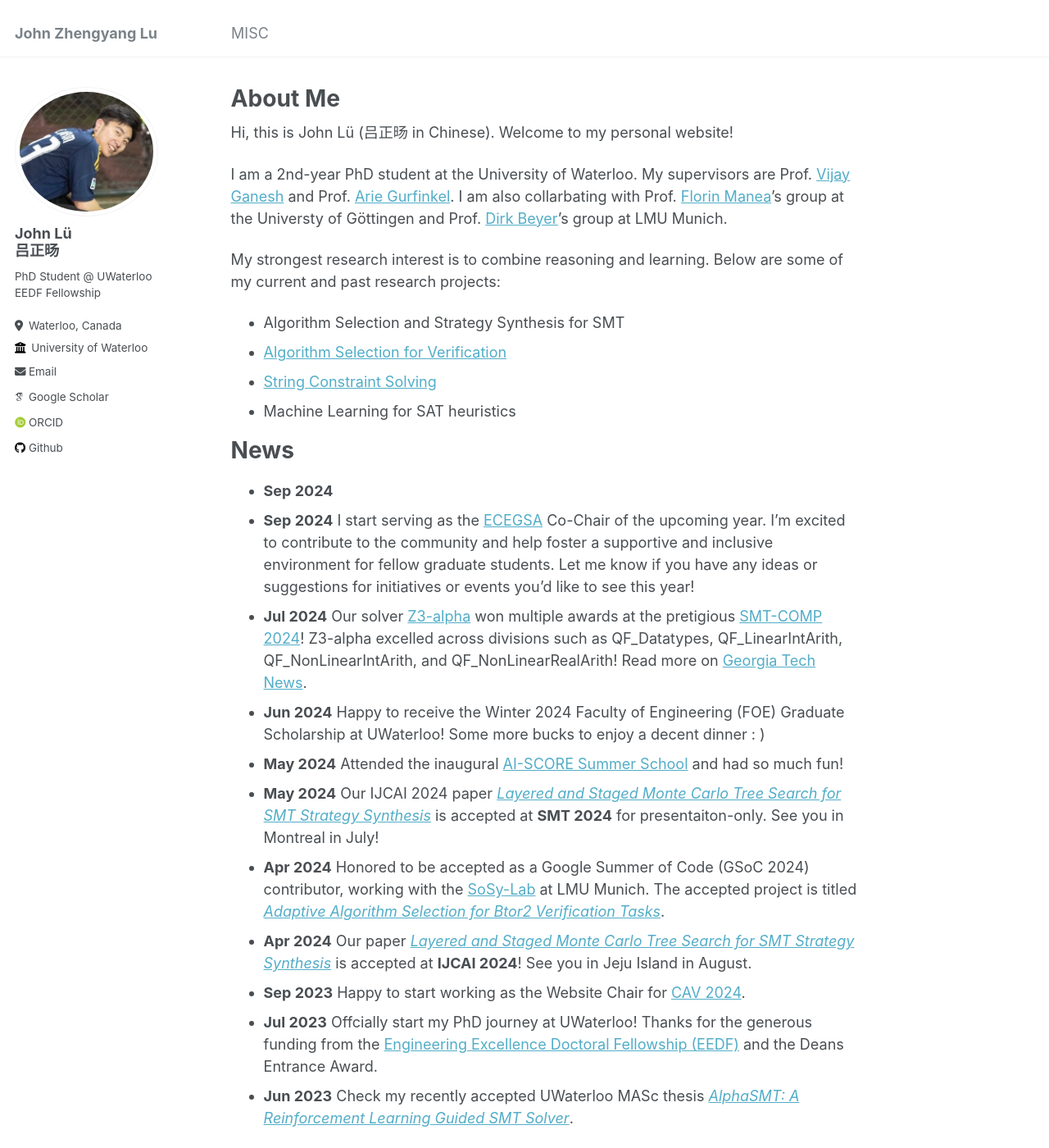
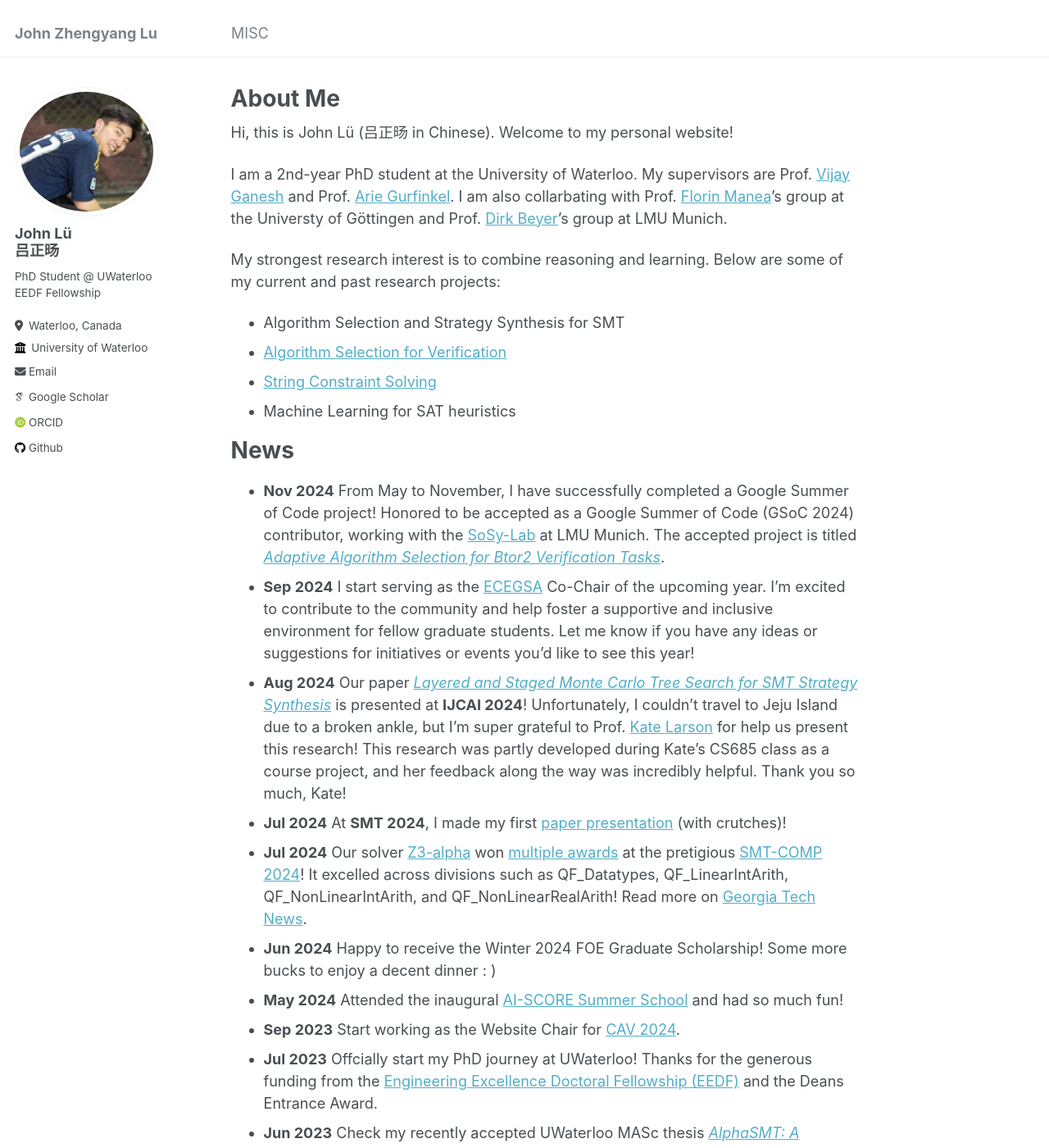
Before and after one commit to JohnLyu2/johnlyu2.github.io, a Jekyll site: the page built from _pages/about.md, in a window 1280 px wide and 1400 px high. Shown: the whole window at 82% size. Built offline with Jekyll 4.4.1, drawn with Linux system fonts in a browser that asks for light colours; some web fonts are replaced.

Commit message:
Nov'24 update

```diff
--- a/_pages/about.md
+++ b/_pages/about.md
@@ -20,14 +20,13 @@ My strongest research interest is to combine reasoning and learning. Below are s
 
 News
 ======
-- **Sep 2024**
+- **Nov 2024** From May to November, I have successfully completed a Google Summer of Code project! Honored to be accepted as a Google Summer of Code (GSoC 2024) contributor, working with the [SoSy-Lab](https://www.sosy-lab.org/) at LMU Munich. The accepted project is titled *[Adaptive Algorithm Selection for Btor2 Verification Tasks](https://summerofcode.withgoogle.com/programs/2024/projects/FGmF8gS3)*.
 - **Sep 2024** I start serving as the [ECEGSA](https://uwaterloo.ca/electrical-computer-engineering-graduate-student-association/) Co-Chair of the upcoming year. I’m excited to contribute to the community and help foster a supportive and inclusive environment for fellow graduate students. Let me know if you have any ideas or suggestions for initiatives or events you’d like to see this year!
-- **Jul 2024** Our solver [Z3-alpha](https://www.ijcai.org/proceedings/2024/0211.pdf) won multiple awards at the pretigious [SMT-COMP 2024](https://smt-comp.github.io/2024/results/results-single-query/)! Z3-alpha excelled across divisions such as QF_Datatypes, QF_LinearIntArith, QF_NonLinearIntArith, and QF_NonLinearRealArith! Read more on [Georgia Tech News](https://research.gatech.edu/award-winning-software-tool-uses-innovative-approach).
-- **Jun 2024** Happy to receive the Winter 2024 Faculty of Engineering (FOE) Graduate Scholarship at UWaterloo! Some more bucks to enjoy a decent dinner : )
+- **Aug 2024** Our paper *[Layered and Staged Monte Carlo Tree Search for SMT Strategy Synthesis](https://www.ijcai.org/proceedings/2024/0211.pdf)* is presented at **IJCAI 2024**! Unfortunately, I couldn't travel to Jeju Island due to a broken ankle, but I'm super grateful to Prof. [Kate Larson](https://cs.uwaterloo.ca/~klarson/index.html) for help us present this research! This research was partly developed during Kate's CS685 class as a course project, and her feedback along the way was incredibly helpful. Thank you so much, Kate!
+- **Jul 2024** At **SMT 2024**, I made my first [paper presentation](https://easychair.org/smart-slide/slide/p8zq#) (with crutches)!
+- **Jul 2024** Our solver [Z3-alpha](https://github.com/JohnLyu2/z3alpha) won [multiple awards](https://drive.google.com/file/d/1dEeJFfzjJz4vp-mU5XiGnR-hHJdsU1QZ/view?usp=sharing) at the pretigious [SMT-COMP 2024](https://smt-comp.github.io/2024/results/results-single-query/)! It excelled across divisions such as QF_Datatypes, QF_LinearIntArith, QF_NonLinearIntArith, and QF_NonLinearRealArith! Read more on [Georgia Tech News](https://research.gatech.edu/award-winning-software-tool-uses-innovative-approach).
+- **Jun 2024** Happy to receive the Winter 2024 FOE Graduate Scholarship! Some more bucks to enjoy a decent dinner : )
 - **May 2024** Attended the inaugural [AI-SCORE Summer School](https://ai-score.github.io/) and had so much fun!
-- **May 2024** Our IJCAI 2024 paper *[Layered and Staged Monte Carlo Tree Search for SMT Strategy Synthesis](https://arxiv.org/abs/2401.17159)* is accepted at **SMT 2024** for presentaiton-only. See you in Montreal in July!
-- **Apr 2024** Honored to be accepted as a Google Summer of Code (GSoC 2024) contributor, working with the [SoSy-Lab](https://www.sosy-lab.org/) at LMU Munich. The accepted project is titled *[Adaptive Algorithm Selection for Btor2 Verification Tasks](https://summerofcode.withgoogle.com/programs/2024/projects/FGmF8gS3)*.
-- **Apr 2024** Our paper *[Layered and Staged Monte Carlo Tree Search for SMT Strategy Synthesis](https://arxiv.org/abs/2401.17159)* is accepted at **IJCAI 2024**! See you in Jeju Island in August.
-- **Sep 2023** Happy to start working as the Website Chair for [CAV 2024](https://i-cav.org/2024/).
+- **Sep 2023** Start working as the Website Chair for [CAV 2024](https://i-cav.org/2024/).
 - **Jul 2023** Offcially start my PhD journey at UWaterloo! Thanks for the generous funding from the [Engineering Excellence Doctoral Fellowship (EEDF)](https://uwaterloo.ca/graduate-studies-postdoctoral-affairs/awards/engineering-excellence-masters-and-doctoral-fellowships-eemf) and the Deans Entrance Award.
 - **Jun 2023** Check my recently accepted UWaterloo MASc thesis *[AlphaSMT: A Reinforcement Learning Guided SMT Solver](https://uwspace.uwaterloo.ca/handle/10012/19562)*.
```
